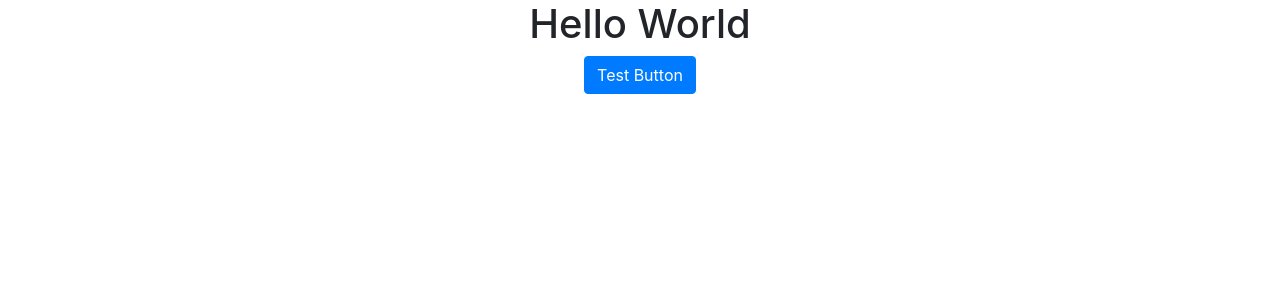
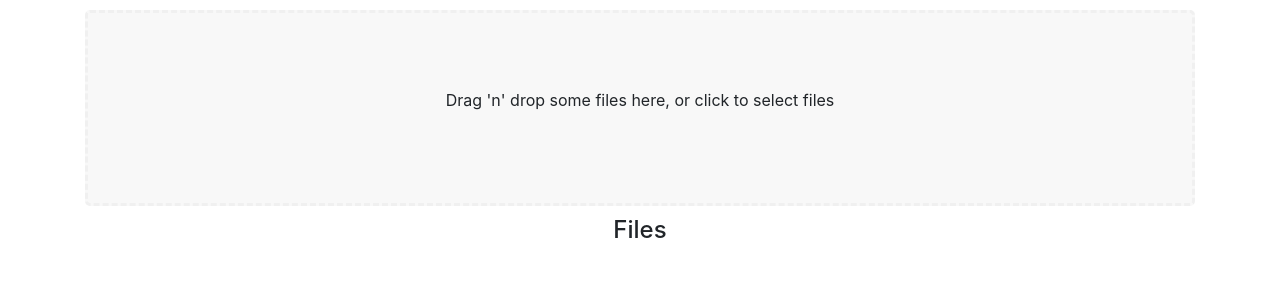
Before and after one commit to AVrachimis/django-react-image-classification, a React (Create React App) app in the folder react-frontend/image-front/: page / in a window 1280 px wide. Shown: the top 300 px of the page. Built offline with nearby package versions, Linux system fonts and the light colour scheme.

Commit message:
created a dropzone

```diff
--- a/react-frontend/image-front/src/App.js
+++ b/react-frontend/image-front/src/App.js
@@ -1,12 +1,12 @@
 import './App.css';
 import React from 'react';
 import { Button } from 'react-bootstrap';
+import Classifier from './components/Classifier/Classifier';
 
 function App() {
   return (
     <div className="App">
-      <h1>Hello World</h1>
-      <Button variant='primary'>Test Button</Button>
+      <Classifier />
     </div>
 
   );
--- /dev/null
+++ b/react-frontend/image-front/src/components/Classifier/Classifier.css
@@ -0,0 +1,14 @@
+.back{
+    background: #f8f8f8;
+    border: 3px dashed #f0f0f0;
+    border-radius: 5px;
+    width: 100%;
+    margin: 10px 0;
+    padding: 75px 5px;
+    outline: none;
+    cursor: pointer;
+}
+
+.back:hover{
+    border:3px dashed skyblue;
+}
--- /dev/null
+++ b/react-frontend/image-front/src/components/Classifier/Classifier.js
@@ -0,0 +1,40 @@
+import React, { Component } from 'react';
+import Dropzone from 'react-dropzone';
+import './Classifier.css'
+
+class Classifier extends Component {
+    state = {
+        files: []
+    }
+
+    onDrop = (files) => {
+        this.setState({ files })
+    }
+
+    render() {
+        const files = this.state.files.map(file => (
+            <li key={file.name}>
+                {file.name} - {file.size} bytes
+            </li>
+        ));
+
+        return (
+            <Dropzone onDrop={this.onDrop}>
+                {({ getRootProps, getInputProps }) => (
+                    <section className="container">
+                        <div {...getRootProps({ className: 'dropzone back' })}>
+                            <input {...getInputProps()} />
+                            <p>Drag 'n' drop some files here, or click to select files</p>
+                        </div>
+                        <aside>
+                            <h4>Files</h4>
+                            <ul>{files}</ul>
+                        </aside>
+                    </section>
+                )}
+            </Dropzone>
+        );
+    }
+}
+
+export default Classifier;
```
